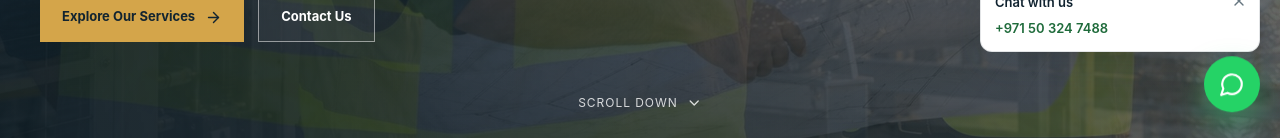
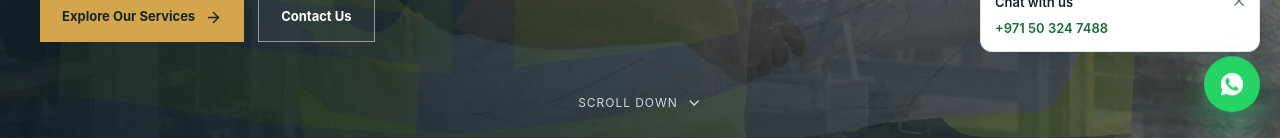
Before and after one commit to Saf-Binaries/traitscore, a React (Vite) app: page / in a window 1280 px wide. Shown: the part 662-800 px from the top of the page. Built offline with nearby package versions, Linux system fonts and the light colour scheme.

Commit message:
Use WhatsApp logo icon for floating button

```diff
--- a/src/App.jsx
+++ b/src/App.jsx
@@ -560,7 +560,12 @@ function App() {
           rel="noreferrer"
           aria-label="Chat on WhatsApp"
         >
-          <MessageCircle size={26} />
+          <svg viewBox="0 0 32 32" width="28" height="28" aria-hidden="true" focusable="false">
+            <path
+              fill="currentColor"
+              d="M16.004 3.2c-7.065 0-12.8 5.735-12.8 12.8 0 2.258.592 4.466 1.72 6.413L3.2 28.8l6.547-1.697a12.73 12.73 0 0 0 6.257 1.63h.006c7.064 0 12.79-5.735 12.79-12.8 0-3.42-1.332-6.637-3.748-9.054a12.69 12.69 0 0 0-9.048-3.679zm7.45 18.187c-.313.882-1.55 1.615-2.538 1.827-.676.145-1.558.26-4.528-.973-3.799-1.575-6.245-5.438-6.436-5.688-.184-.25-1.54-2.05-1.54-3.91 0-1.86.975-2.775 1.322-3.152.313-.341.82-.497 1.31-.497.158 0 .3.008.428.015.376.016.564.038.812.63.313.747 1.073 2.62 1.166 2.81.093.19.186.448.045.698-.134.258-.23.376-.438.606-.208.23-.41.407-.618.657-.19.214-.407.444-.175.838.232.386 1.03 1.699 2.213 2.752 1.52 1.354 2.758 1.783 3.213 1.966.339.136.744.113 1.003-.136.328-.314.734-.835.935-1.121.201-.286.423-.24.712-.144.296.092 1.874.885 2.196 1.045.322.16.537.24.616.376.079.136.079.786-.234 1.668z"
+            />
+          </svg>
         </a>
       </div>
     </div>
```
